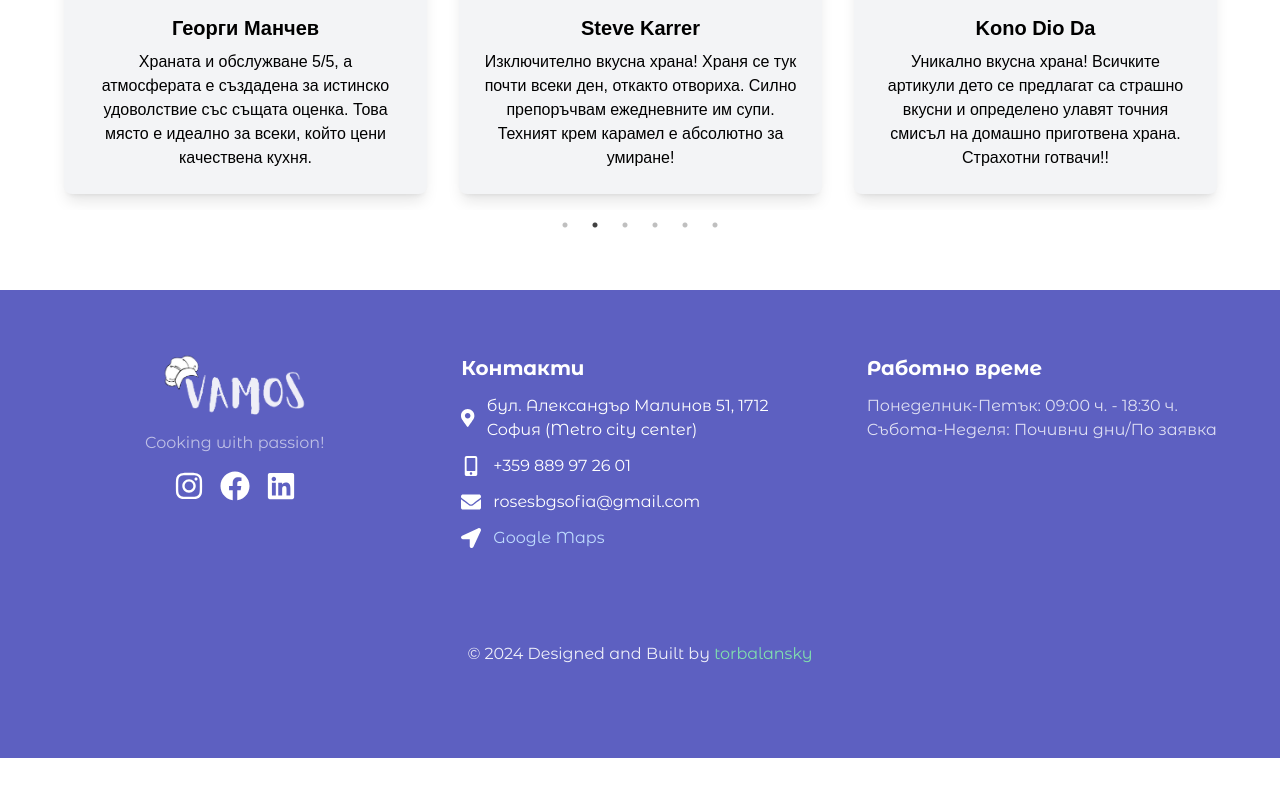
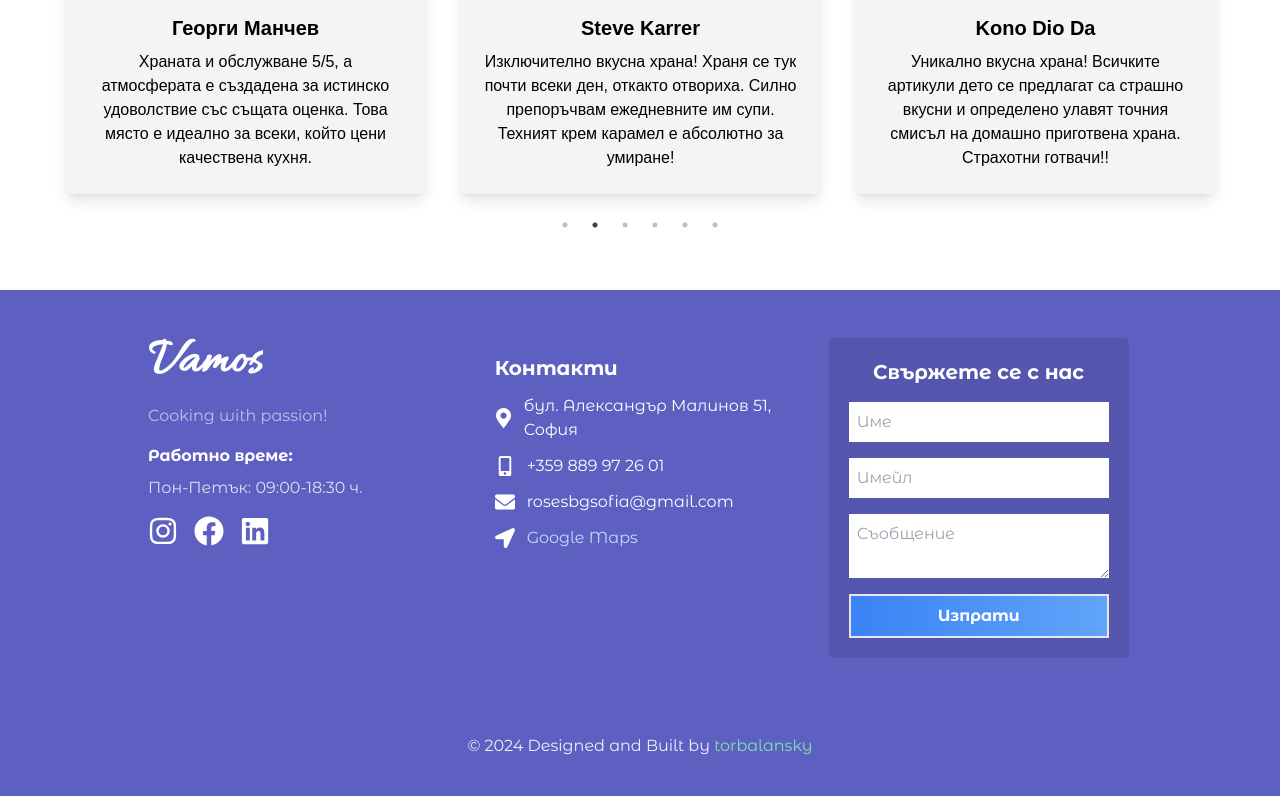
Before and after one commit to torbalansky/restaurant-website, a React (Vite) app: page / in a window 1280 px wide. Shown: the part 2300-3096 px from the top of the page. Before the commit the page ends 3058 px from the top, so only its background shows below. Built offline with nearby package versions, Linux system fonts and the light colour scheme.

Commit message:
Updated contacts. Added emailjs.

```diff
--- a/package.json
+++ b/package.json
@@ -10,6 +10,7 @@
     "preview": "vite preview"
   },
   "dependencies": {
+    "@emailjs/browser": "^4.4.1",
     "aos": "^2.3.4",
     "react": "^18.3.1",
     "react-dom": "^18.3.1",
--- a/src/components/Footer/Footer.jsx
+++ b/src/components/Footer/Footer.jsx
@@ -1,18 +1,111 @@
-import React from "react";
-import { FaEnvelope, FaFacebook, FaInstagram, FaLinkedin, FaLocationArrow, FaMobileAlt,  FaMapMarkerAlt } from "react-icons/fa";
-import footerLogo from "../../assets/logo7.png";
+import React, { useState, useRef } from "react";
+import { FaEnvelope, FaFacebook, FaInstagram, FaLinkedin, FaLocationArrow, FaMobileAlt, FaMapMarkerAlt } from "react-icons/fa";
+import emailjs from "@emailjs/browser";
+
+const Contact = () => {
+  const formRef = useRef();
+  const [form, setForm] = useState({
+    name: "",
+    email: "",
+    message: "",
+  });
+
+  const [loading, setLoading] = useState(false);
+
+  const handleChange = (e) => {
+    const { name, value } = e.target;
+    setForm({
+      ...form,
+      [name]: value,
+    });
+  };
+
+  const handleSubmit = (e) => {
+    e.preventDefault();
+    setLoading(true);
+
+    emailjs
+      .send(
+        import.meta.env.VITE_APP_EMAILJS_SERVICE_ID,
+        import.meta.env.VITE_APP_EMAILJS_TEMPLATE_ID,
+        {
+          from_name: form.name,
+          to_name: "Vamos Sofia",
+          from_email: form.email,
+          to_email: "torbalansky@gmail.com",
+          message: form.message,
+        },
+        import.meta.env.VITE_APP_EMAILJS_PUBLIC_KEY
+      )
+      .then(
+        () => {
+          setLoading(false);
+          alert("Thank you. I will get back to you asap.");
+
+          setForm({
+            name: "",
+            email: "",
+            message: "",
+          });
+        },
+        (error) => {
+          setLoading(false);
+          console.error(error);
+          alert("Something went wrong. Please, try again.");
+        }
+      );
+  };
+
+  return (
+    <form ref={formRef} onSubmit={handleSubmit} className="bg-black/10 p-5 w-[300px] rounded-[5px]">
+      <h2 className="text-xl font-bold text-white mb-4 text-center">Свържете се с нас</h2>
+      <div className="grid gap-4">
+        <input
+          type="text"
+          name="name"
+          value={form.name}
+          onChange={handleChange}
+          placeholder="Име"
+          className="p-2"
+        />
+        <input
+          type="email"
+          name="email"
+          value={form.email}
+          onChange={handleChange}
+          placeholder="Имейл"
+          className="p-2"
+        />
+        <textarea
+          name="message"
+          value={form.message}
+          onChange={handleChange}
+          placeholder="Съобщение"
+          className="p-2"
+        />
+        <button type="submit" className="secondary-btn text-white rounded-none py-2 font-bold">
+          {loading ? "Изпращане..." : "Изпрати"}
+        </button>
+      </div>
+    </form>
+  );
+};
 
 const Footer = () => {
   return (
-    <div className="bg-primary flex flex-col justify-center font-serif">
-      <section className="max-w-[1200px] mx-auto px-2 py-4 md:py-12">
+    <div className="bg-primary flex flex-col justify-center items-center font-serif">
+      <section className="max-w-[1000px] mx-auto px-2 py-4 md:py-12">
         <div className="grid md:grid-cols-3 gap-8">
-          <div className="col-span-1 py-4 px-2 md:px-12 flex flex-col items-center">
+          <div className="flex flex-col items-center md:items-start">
             <div className="mb-4">
-              <img src={footerLogo} alt="Logo" className="w-36" />
+              <h1 className='text-6xl sm:text-5xl md:text-5xl lg:text-[50px] font-bold bg-clip-text text-transparent bg-white font-cursive'>Vamos</h1>
             </div>
-            <p className="text-white opacity-60 text-center text-bold mb-4">Cooking with passion!</p>
-            <div className="flex justify-center items-center gap-4">
+            <p className="text-white opacity-60 text-center md:text-left text-bold mb-4">Cooking with passion!</p>
+            <div className="text-white">
+              <h1 className="text-md font-bold mb-2 text-center md:text-left">Работно време:</h1>
+              <p className="opacity-80 text-center md:text-left">Пон-Петък: 09:00-18:30 ч.</p>
+            </div>
+            <div className="flex justify-center md:justify-start items-center gap-4 mt-4 mb-2">
               <a href="#" className="text-white text-3xl hover:text-gray-300">
                 <FaInstagram />
               </a>
@@ -24,21 +117,21 @@ const Footer = () => {
               </a>
             </div>
           </div>
-          <div className="col-span-1 py-4 px-2 text-white">
-            <h1 className="text-xl font-bold mb-3 text-center md:text-left">Контакти</h1>
-            <div className="flex items-center gap-3">
+          <div className="py-4 px-2 text-white text-center md:text-left">
+            <h1 className="text-xl font-bold mb-3">Контакти</h1>
+            <div className="flex items-center justify-center md:justify-start gap-3">
               <FaMapMarkerAlt className="text-xl" />
-              <p>бул. Александър Малинов 51, 1712 София (Metro city center)</p>
+              <p>бул. Александър Малинов 51, София</p>
             </div>
-            <div className="flex items-center gap-3 mt-3">
+            <div className="flex items-center justify-center md:justify-start gap-3 mt-3">
               <FaMobileAlt className="text-xl" />
               <p>+359 889 97 26 01</p>
             </div>
-            <div className="flex items-center gap-3 mt-3">
+            <div className="flex items-center justify-center md:justify-start gap-3 mt-3">
               <FaEnvelope className="text-xl" />
               <p>rosesbgsofia@gmail.com</p>
             </div>
-            <div className="flex items-center gap-3 mt-3">
+            <div className="flex items-center justify-center md:justify-start gap-3 mt-3">
               <FaLocationArrow className="text-xl" />
               <p>
                 <a
@@ -52,15 +145,13 @@ const Footer = () => {
               </p>
             </div>
           </div>
-          <div className="col-span-1 py-4 px-2 text-white">
-            <h1 className="text-xl font-bold mb-3 text-center md:text-left">Работно време</h1>
-            <p className="opacity-80 text-center md:text-left">Понеделник-Петък: 09:00 ч. - 18:30 ч.</p>
-            <p className="opacity-80 text-center md:text-left">Събота-Неделя: Почивни дни/По заявка</p>
+          <div className="flex justify-center">
+            <Contact />
           </div>
         </div>
         <div className="text-center mt-8 p-11 bottom-0 left-0 text-white opacity-90">
-        © 2024 Designed and Built by <a href="https://github.com/torbalansky" className="text-green-300 hover:text-white">torbalansky</a>
-      </div>
+          © 2024 Designed and Built by <a href="https://github.com/torbalansky" className="text-green-300 hover:text-white">torbalansky</a>
+        </div>
       </section>
     </div>
   );
```
